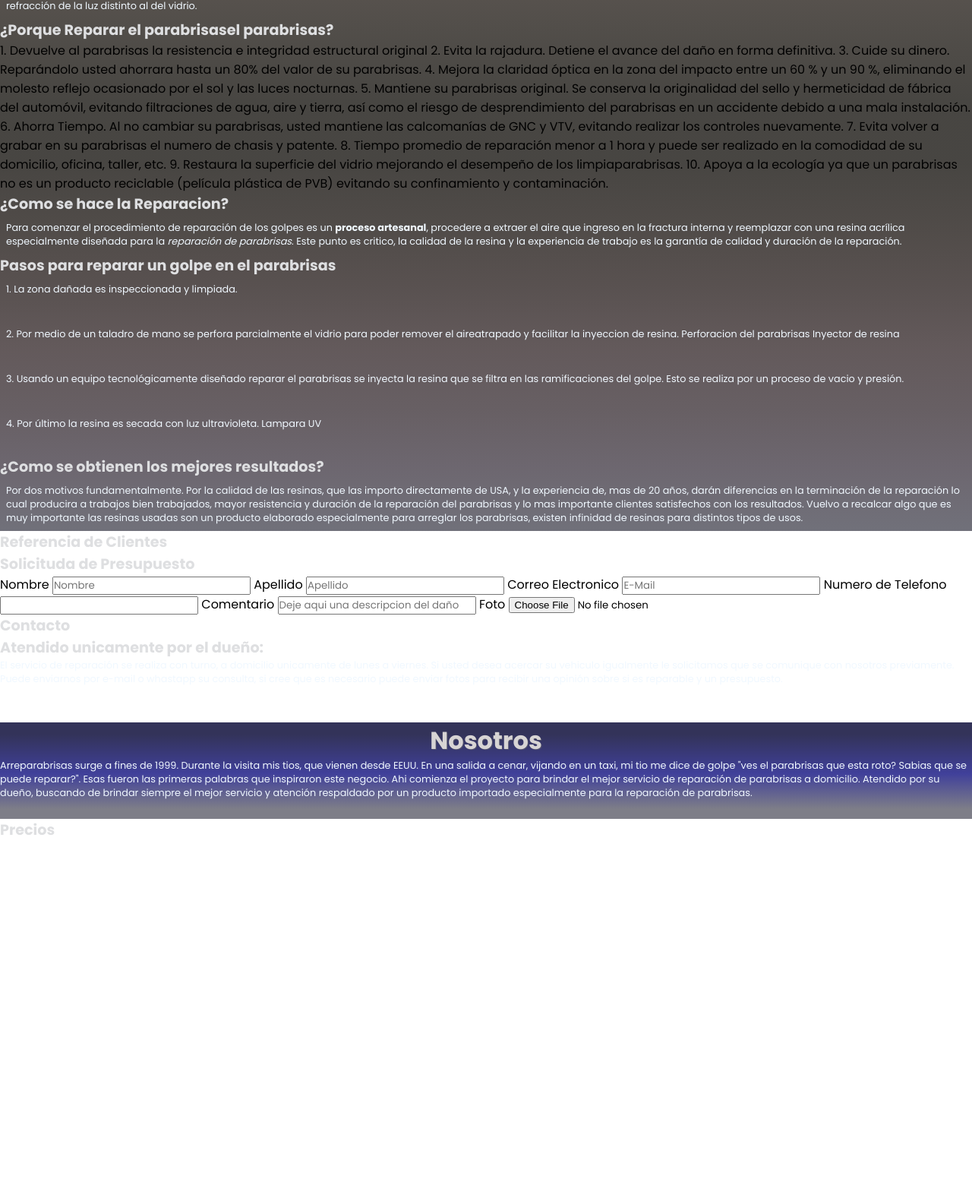
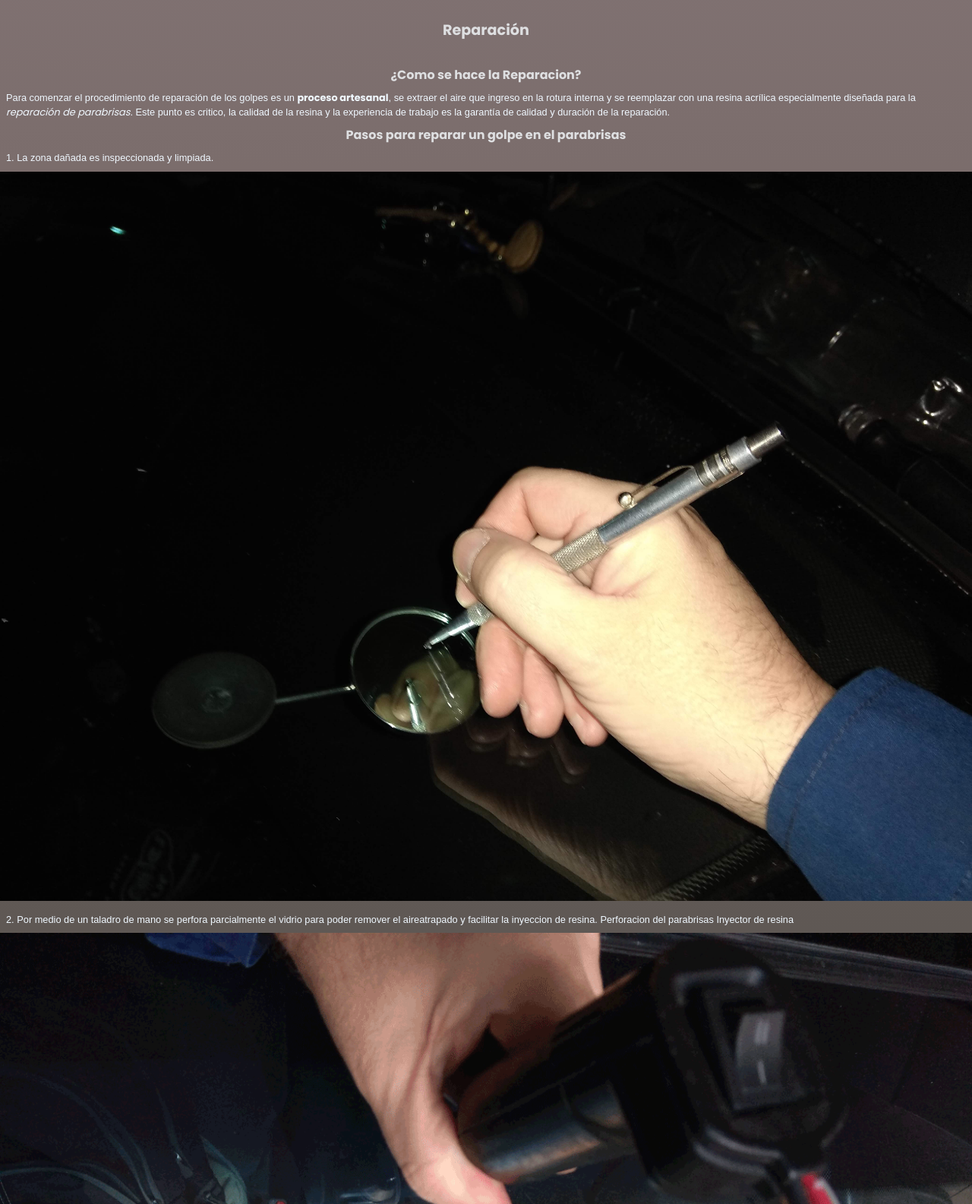
Before and after one commit to diegoe120/arreparabrisas-vanilla, a website built with Vite: page index.html in a window 1280 px wide. Shown: the part 1124-2709 px from the top of the page at 76% size. Before the commit the page ends 2231 px from the top, so only its background shows below. Built offline with nearby package versions, Linux system fonts and the light colour scheme.

Commit message:
peque correcciones

```diff
--- a/index.html
+++ b/index.html
@@ -9,7 +9,7 @@
     <title>Arreparabrisas</title>
   </head>
 
-  <body class="body contenedor">
+  <body class="contenedor">
     <header id="hero" class="hero ">
       <div class="titulo">
         <h1>Arreparabrisas</h1>
@@ -28,8 +28,58 @@
 
     <!-- <div class="btn-wtapp"></div> -->
 
-    <section id="reparacion" class="reparacion ">
+    <section id="reparacion" class="contenedor reparacion ">
       <h2>Reparación</h2>
+      <article>
+        <h3>¿Como se hace la Reparacion?</h3>
+        <p>
+          Para comenzar el procedimiento de reparación de los golpes es un
+          <strong>proceso artesanal</strong>, se extraer el aire que
+          ingreso en la rotura interna y se reemplazar con una resina acrílica
+          especialmente diseñada para la <i>reparación de parabrisas</i>. Este
+          punto es critico, la calidad de la resina y la experiencia de trabajo
+          es la garantía de calidad y duración de la reparación.
+        </p>
+        <div class="">
+          <h3>Pasos para reparar un golpe en el parabrisas</h3>
+          <div>
+            <figure>
+              <p>1. La zona dañada es inspeccionada y limpiada.</p>
+              <img src="/img/proceso-reparacion/inspeccion.jpg" alt="Inspeccion del golpe a reparar en el parabrisas" style="width: 100%" />
+              <figcaption></figcaption>
+            </figure>
+            <figure>
+              <p>
+                2. Por medio de un taladro de mano se perfora parcialmente el
+                vidrio para poder remover el aireatrapado y facilitar la
+                inyeccion de resina. Perforacion del parabrisas Inyector de
+                resina
+              </p>
+              <img src="/img/proceso-reparacion/taladro.png" alt="Proceso de agujerear el parabrisas" style="width: 100%" />
+              <figcaption></figcaption>
+            </figure>
+            <figure>
+              <p>
+                3. Usando un equipo tecnológicamente diseñado reparar el
+                parabrisas se inyecta la resina que se filtra en las
+                ramificaciones del golpe. Esto se realiza por un proceso de
+                vacio y presión.
+              </p>
+              <img src="/img/proceso-reparacion/inyector.png" alt="colocacion del inyector de resina sobre el golpe del parabrisas" style="width: 100%" />
+              <figcaption></figcaption>
+            </figure>
+            <figure>
+              <p>
+                4. Por último la resina es secada con luz ultravioleta. Lampara
+                UV
+              </p>
+              <img src="/img/proceso-reparacion/lamparaUV.jpg" alt="secado de la resina con lampara UV" style="width: 100%" />
+              <figcaption></figcaption>
+            </figure>
+          </div>
+        </div>
+      </article>
+
       <article>
         <h3>¿Se Pueden reparar Todos los parabrisas?</h3>
 
@@ -70,7 +120,7 @@
         </p>
       </article>
       <article>
-        <h3>¿Porque <strong>Reparar el parabrisasel parabrisas</strong>?</h3>
+        <h3>¿Porque <strong>Reparar el parabrisas</strong>?</h3>
         <ul>
           <il
             >1. Devuelve al parabrisas la resistencia e integridad estructural
--- a/style.css
+++ b/style.css
@@ -1,5 +1,5 @@
 @import url("https://fonts.googleapis.com/css2?family=Poppins:wght@300;400;500;700;900&display=swap");
-
+@import url('https://fonts.googleapis.com/css2?family=Source+Sans+Pro:ital,wght@0,300;0,400;0,600;1,300;1,400&display=swap');
 /* probar combinacion de fuentes Bebas Neue + Source Sans Pro */
 
 * {
@@ -9,11 +9,9 @@
   font-family: Poppins, Arial, Helvetica, sans-serif;
 }
 
-/* body {
-  display: flex;
-  flex-direction: column;
-  align-items: center;
-} */
+body {
+  display: block;
+}
 
 h1 {
   color: aliceblue;
@@ -26,18 +24,22 @@ h2 {
 }
 
 h3 {
-  font-size: 1.2rem;
+  font-size: 1rem;
   color: rgb(222, 223, 225);;
 }
-p {
+p, il {
+  font-family: Sourse Sans Pro, Arial, Helvetica, sans-serif;
   font-size: .8rem;
   font-style: normal;
+  line-height: 1.5em;
   color: aliceblue;
 }
+
 .contenedor {
+
   width: 100%;
   min-width: 320px;
-  height: 568px;
+  min-height: 480px;
   align-items: center;
   }
 
@@ -85,7 +87,7 @@ p {
   background-image: url(/img/fondo-nav.png);
   background-size: cover;
   background-position: center;
-  height: 90vh;
+  height: 100vh;
 }
 
 .titulo {
@@ -109,16 +111,17 @@ p {
 /* Nav */
 
 .nav {
+  display: flex;
+  flex-direction: column;
   position: sticky;
   top: 0;
   width: 100%;
   background-color: #333;
-  overflow: hidden;
 }
 
 .nav .btn-nav {
-  float: left;
-  display: block;
+  /* float: left;
+  display: block; */
   padding: 14px 16px;
   font-size: 17px;
   color: #7b7b7b;
@@ -159,9 +162,11 @@ p {
   right: 0;
   cursor: pointer;
   transition: 150ms;
+  z-index: 10;
 }
 .btn-wtapp:hover {
   opacity: 0.5;
+  /* border-radius: 50%; */
 }
 
 /* Nosotros  */
@@ -170,7 +175,7 @@ p {
     180deg,
     rgba(51, 51, 89, 1) 12%,
     rgba(64, 64, 154, 1) 53%,
-    rgb(126, 126, 136) 90%
+    rgb(100, 100, 109) 90%
   );
 }
 
@@ -188,7 +193,7 @@ p {
 .reparacion {
   background-image: linear-gradient(
   0deg,
-  hsl(240deg 4% 46%) 0%,
+  rgb(92, 92, 101) 0%,
   hsl(283deg 4% 42%) 8%,
   hsl(327deg 4% 39%) 15%,
   hsl(351deg 5% 37%) 23%,
@@ -210,7 +215,9 @@ p {
  text-align: center;
  padding: 2rem;
 }
-
+.reparacion h3 {
+  text-align: center;
+}
 .reparacion p {
   color: aliceblue;
   padding: .5rem;
```
